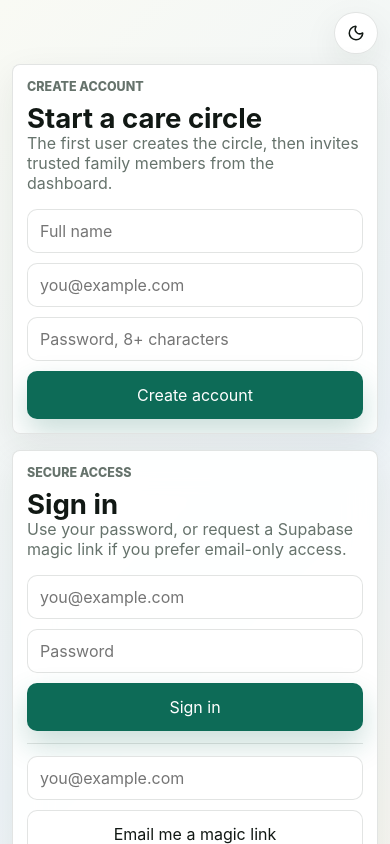
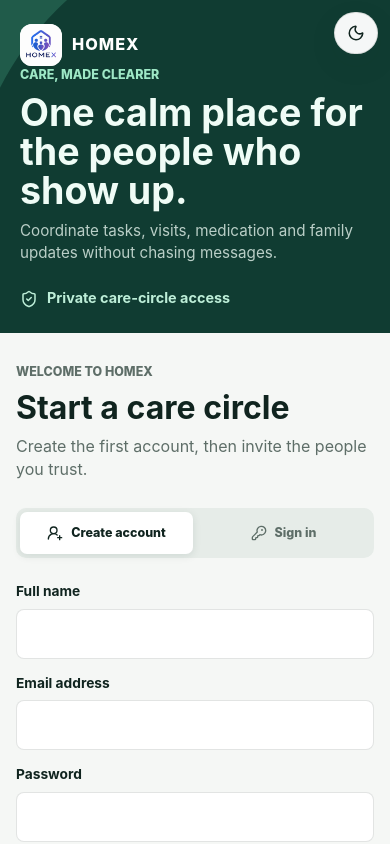
Before and after one commit to bernieboy0001/STARTHOMEX, a Next.js app: page /sign-in in a window 390 px wide. Shown: the top 844 px of the page. Built offline with nearby package versions, Linux system fonts and the light colour scheme; no server answers.

Commit message:
Refresh HOMEX with HCI-focused product design

```diff
--- a/app/globals.css
+++ b/app/globals.css
@@ -1,19 +1,19 @@
 :root {
-  --ink: #111814;
-  --muted: #66736c;
-  --paper: #fbfbf7;
-  --surface: rgba(255, 255, 255, 0.94);
+  --ink: #10241f;
+  --muted: #5e6e68;
+  --paper: #f5f7f5;
+  --surface: rgba(255, 255, 255, 0.96);
   --surface-solid: #ffffff;
   --line: rgba(31, 48, 40, 0.13);
-  --green: #0d6b57;
-  --green-soft: #dff5e7;
-  --blue: #315fbc;
+  --green: #08715b;
+  --green-soft: #d9f3e8;
+  --blue: #2f5fc4;
   --coral: #e36d4f;
   --gold: #f5c85b;
-  --shadow: 0 12px 36px rgba(20, 32, 27, 0.08);
+  --shadow: 0 10px 30px rgba(20, 45, 36, 0.08);
   --field: #ffffff;
   --rail: rgba(251, 251, 247, 0.92);
-  --main-bg: linear-gradient(135deg, #f9faf4, #eef4f8 58%, #faf7ef);
+  --main-bg: #f5f7f5;
   color-scheme: light;
 }
 
@@ -47,6 +47,7 @@ body {
   color: var(--ink);
   background: var(--paper);
   font-family: Inter, ui-sans-serif, system-ui, -apple-system, BlinkMacSystemFont, "Segoe UI", sans-serif;
+  line-height: 1.45;
 }
 
 a { color: inherit; text-decoration: none; }
@@ -111,7 +112,7 @@ button { cursor: pointer; }
   height: 100vh;
   display: flex;
   flex-direction: column;
-  padding: 18px;
+  padding: 20px 16px 16px;
   border-right: 1px solid var(--line);
   background: var(--rail);
   backdrop-filter: blur(18px);
@@ -127,8 +128,8 @@ button { cursor: pointer; }
 
 .app-nav {
   display: grid;
-  gap: 6px;
-  margin-top: 18px;
+  gap: 3px;
+  margin-top: 22px;
 }
 
 .app-nav a,
@@ -137,8 +138,8 @@ button { cursor: pointer; }
   align-items: center;
   gap: 10px;
   min-width: 0;
-  min-height: 42px;
-  padding: 10px 12px;
+  min-height: 44px;
+  padding: 11px 12px;
   border-radius: 10px;
   color: var(--muted);
 }
@@ -148,6 +149,17 @@ button { cursor: pointer; }
   color: var(--ink);
   background: var(--green-soft);
 }
+
+.nav-section-label {
+  margin: 8px 10px 7px;
+  color: var(--muted);
+  font-size: 0.7rem;
+  font-weight: 800;
+  letter-spacing: 0;
+  text-transform: uppercase;
+}
+
+.nav-section-spaced { margin-top: 20px; }
 
 .app-sign-out {
   display: flex;
@@ -198,7 +210,7 @@ button { cursor: pointer; }
   display: flex;
   align-items: center;
   gap: 12px;
-  margin-bottom: 34px;
+  margin-bottom: 30px;
 }
 
 .theme-toggle {
@@ -285,7 +297,7 @@ button { cursor: pointer; }
 
 .main {
   min-width: 0;
-  padding: 30px;
+  padding: 34px;
   background: var(--main-bg);
 }
 
@@ -377,6 +389,10 @@ h1 {
   gap: 12px;
   margin-top: 24px;
 }
+
+.auth-page { min-height: 100svh; background: var(--paper); }
+.auth-page > .top-tools { position: fixed; z-index: 4; top: 20px; right: 24px; width: auto; margin: 0; }
+.auth-page > .notice { position: fixed; z-index: 5; top: 84px; right: 24px; width: min(440px, calc(100vw - 48px)); margin: 0; box-shadow: var(--shadow); }
 
 .button-row,
 .stack {
@@ -470,10 +486,9 @@ h2 {
   border-radius: 8px;
   background: var(--surface);
   box-shadow: var(--shadow);
-  backdrop-filter: blur(18px);
 }
 
-.metric, .panel, .card { padding: 20px; }
+.metric, .panel, .card { padding: 22px; }
 
 .metric span, .card span, .row span { color: var(--muted); }
 .metric strong { display: block; margin-top: 8px; font-size: 1.45rem; }
@@ -488,7 +503,7 @@ h2 {
 .rows { display: grid; gap: 10px; }
 
 .row {
-  padding: 15px;
+  padding: 16px;
   border: 1px solid var(--line);
   border-radius: 8px;
   background: var(--surface);
@@ -664,13 +679,41 @@ input, select, textarea {
   width: 100%;
   min-height: 44px;
   padding: 10px 12px;
-  border-radius: 10px;
+  border-radius: 8px;
   border: 1px solid var(--line);
   color: var(--ink);
   background: var(--field);
 }
 
 textarea { min-height: 110px; resize: vertical; }
+
+.form label { display: grid; gap: 7px; color: var(--ink); font-size: 0.86rem; font-weight: 750; }
+.form-hint { margin: -2px 0 2px; color: var(--muted); font-size: 0.82rem; }
+
+.auth-workspace { min-height: 100svh; display: grid; grid-template-columns: minmax(360px, 0.95fr) minmax(460px, 1.05fr); background: var(--paper); }
+.auth-aside { position: relative; display: flex; flex-direction: column; justify-content: space-between; min-height: 100%; padding: 44px clamp(34px, 6vw, 88px); color: #effcf6; background: #103c32; overflow: hidden; }
+.auth-aside::after { content: ""; position: absolute; width: 620px; height: 620px; right: -270px; bottom: -280px; border: 74px solid rgba(105, 231, 185, 0.18); border-radius: 50%; }
+.auth-aside > * { position: relative; z-index: 1; }
+.auth-brand { display: inline-flex; align-items: center; gap: 10px; width: fit-content; color: white; font-size: 1.02rem; font-weight: 850; letter-spacing: 0.06em; }
+.auth-brand img { width: 42px; height: 42px; border-radius: 12px; background: white; object-fit: contain; }
+.auth-aside h1 { max-width: 580px; margin: 12px 0 18px; font-size: clamp(2.9rem, 5.4vw, 5.7rem); line-height: 0.98; }
+.auth-aside .eyebrow { color: #9ee8c6; }
+.auth-aside p:not(.eyebrow) { max-width: 480px; margin-bottom: 0; color: rgba(239, 252, 246, 0.76); font-size: 1.1rem; }
+.auth-reassurance { display: flex; align-items: center; gap: 9px; color: #bdeed8; font-size: 0.9rem; font-weight: 700; }
+.auth-card { width: min(510px, calc(100% - 48px)); align-self: center; justify-self: center; padding: 24px 0; }
+.auth-card-head { margin-bottom: 26px; }
+.auth-card h2 { margin: 6px 0 10px; font-size: clamp(2rem, 3vw, 2.8rem); }
+.auth-switch { display: grid; grid-template-columns: 1fr 1fr; gap: 4px; padding: 4px; margin-bottom: 24px; border-radius: 10px; background: #e6ece8; }
+.auth-switch button { min-height: 42px; display: inline-flex; align-items: center; justify-content: center; gap: 8px; border: 0; border-radius: 7px; color: var(--muted); background: transparent; font-weight: 800; }
+.auth-switch button.is-active { color: var(--ink); background: var(--surface-solid); box-shadow: 0 2px 9px rgba(14, 45, 35, 0.1); }
+.auth-form { gap: 15px; }
+.auth-form input, .magic-access input { min-height: 50px; }
+.auth-submit { width: 100%; min-height: 52px; gap: 9px; }
+.auth-form-stack { display: grid; gap: 16px; }
+.magic-access { display: grid; grid-template-columns: 1fr auto; gap: 9px; align-items: center; padding: 16px; border: 1px solid var(--line); border-radius: 10px; background: rgba(8, 113, 91, 0.04); }
+.magic-access span { grid-column: 1 / -1; color: var(--muted); font-size: 0.86rem; font-weight: 700; }
+.magic-access .ghost { width: auto; min-height: 50px; white-space: nowrap; }
+.auth-footnote { margin: 22px 0 0; color: var(--muted); font-size: 0.86rem; }
 
 @media (max-width: 980px) {
   .shell { grid-template-columns: 1fr; }
@@ -710,6 +753,10 @@ textarea { min-height: 110px; resize: vertical; }
   .main { padding: 18px; }
   .grid-4, .grid-2 { grid-template-columns: 1fr; }
   .auth-grid { grid-template-columns: 1fr; margin: 0 auto; }
+  .auth-workspace { grid-template-columns: 1fr; }
+  .auth-aside { min-height: 300px; padding: 32px 28px; }
+  .auth-aside h1 { max-width: 650px; font-size: clamp(2.5rem, 8vw, 4.4rem); }
+  .auth-card { width: min(560px, calc(100% - 48px)); padding: 42px 0 56px; }
   .split-row { align-items: flex-start; flex-direction: column; }
   .hero-content { padding: 34px 20px 180px; }
   h1 { font-size: 3.4rem; }
@@ -961,6 +1008,17 @@ input[type="time"]::-webkit-datetime-edit-minute-field {
   .panel, .metric, .card {
     padding: 14px;
   }
+  .auth-page > .top-tools { top: 12px; right: 12px; }
+  .auth-page > .notice { top: 68px; right: 12px; width: calc(100vw - 24px); }
+  .auth-aside { min-height: 270px; padding: 24px 20px; }
+  .auth-aside h1 { margin: 8px 0 10px; font-size: 2.35rem; line-height: 1.03; }
+  .auth-aside p:not(.eyebrow) { font-size: 0.95rem; }
+  .auth-reassurance { margin-top: 24px; }
+  .auth-card { width: calc(100% - 32px); padding: 30px 0 46px; }
+  .auth-card h2 { font-size: 2rem; }
+  .auth-switch button { font-size: 0.78rem; }
+  .magic-access { grid-template-columns: 1fr; }
+  .magic-access .ghost { width: 100%; }
   .panel {
     overflow: hidden;
   }
--- a/app/sign-in/page.tsx
+++ b/app/sign-in/page.tsx
@@ -6,7 +6,7 @@ export default async function SignInPage({ searchParams }: { searchParams?: Prom
   const demo = !process.env.NEXT_PUBLIC_SUPABASE_URL || !process.env.NEXT_PUBLIC_SUPABASE_ANON_KEY;
 
   return (
-    <main className="main">
+    <main className="auth-page">
       <div className="top-tools">
         <ThemeToggle />
       </div>
--- a/components/auth-forms.tsx
+++ b/components/auth-forms.tsx
@@ -1,38 +1,55 @@
+"use client";
+
 import Link from "next/link";
+import { ArrowRight, KeyRound, ShieldCheck, UserRoundPlus } from "lucide-react";
+import { useState } from "react";
 
 export function AuthForms({ disabled }: { disabled: boolean }) {
+  const [mode, setMode] = useState<"sign-up" | "sign-in">("sign-up");
+
   return (
-    <section className="auth-grid">
-      <article className="panel">
-        <p className="eyebrow">Create account</p>
-        <h2>Start a care circle</h2>
-        <p className="muted">The first user creates the circle, then invites trusted family members from the dashboard.</p>
-        <form className="form" action="/auth/password" method="post">
+    <section className="auth-workspace">
+      <aside className="auth-aside">
+        <Link href="/" className="auth-brand"><img src="/homex-logo.png" alt="HOMEX" /><span>HOMEX</span></Link>
+        <div>
+          <p className="eyebrow">Care, made clearer</p>
+          <h1>One calm place for the people who show up.</h1>
+          <p>Coordinate tasks, visits, medication and family updates without chasing messages.</p>
+        </div>
+        <div className="auth-reassurance"><ShieldCheck size={18} /><span>Private care-circle access</span></div>
+      </aside>
+      <article className="auth-card">
+        <div className="auth-card-head">
+          <p className="eyebrow">Welcome to HOMEX</p>
+          <h2>{mode === "sign-up" ? "Start a care circle" : "Welcome back"}</h2>
+          <p className="muted">{mode === "sign-up" ? "Create the first account, then invite the people you trust." : "Sign in to continue caring together."}</p>
+        </div>
+        <div className="auth-switch" role="tablist" aria-label="Account access">
+          <button type="button" className={mode === "sign-up" ? "is-active" : ""} onClick={() => setMode("sign-up")}><UserRoundPlus size={16} />Create account</button>
+          <button type="button" className={mode === "sign-in" ? "is-active" : ""} onClick={() => setMode("sign-in")}><KeyRound size={16} />Sign in</button>
+        </div>
+        {mode === "sign-up" ? <form className="form auth-form" action="/auth/password" method="post">
           <input type="hidden" name="mode" value="sign-up" />
-          <input name="fullName" placeholder="Full name" required disabled={disabled} />
-          <input name="email" type="email" placeholder="you@example.com" required disabled={disabled} />
-          <input name="password" type="password" placeholder="Password, 8+ characters" minLength={8} required disabled={disabled} />
-          <button className="button" type="submit" disabled={disabled}>Create account</button>
-        </form>
-      </article>
-
-      <article className="panel">
-        <p className="eyebrow">Secure access</p>
-        <h2>Sign in</h2>
-        <p className="muted">Use your password, or request a Supabase magic link if you prefer email-only access.</p>
-        <form className="form" action="/auth/password" method="post">
-          <input type="hidden" name="mode" value="sign-in" />
-          <input name="email" type="email" placeholder="you@example.com" required disabled={disabled} />
-          <input name="password" type="password" placeholder="Password" minLength={8} required disabled={disabled} />
-          <button className="button" type="submit" disabled={disabled}>Sign in</button>
-        </form>
-        <form className="form compact-form" action="/auth/magic-link" method="post">
-          <input type="hidden" name="next" value="/dashboard" />
-          <input name="email" type="email" placeholder="you@example.com" required disabled={disabled} />
-          <button className="ghost" type="submit" disabled={disabled}>Email me a magic link</button>
-        </form>
-        <p className="muted small-copy">Joining a family circle? Open the invite link your family lead shared.</p>
-        <Link className="ghost" href="/">Back home</Link>
+          <label>Full name<input name="fullName" autoComplete="name" required disabled={disabled} /></label>
+          <label>Email address<input name="email" type="email" autoComplete="email" required disabled={disabled} /></label>
+          <label>Password<input name="password" type="password" autoComplete="new-password" minLength={8} required disabled={disabled} /></label>
+          <p className="form-hint">Use at least 8 characters. We will ask you to confirm your email.</p>
+          <button className="button auth-submit" type="submit" disabled={disabled}>Create secure account <ArrowRight size={18} /></button>
+        </form> : <div className="auth-form-stack">
+          <form className="form auth-form" action="/auth/password" method="post">
+            <input type="hidden" name="mode" value="sign-in" />
+            <label>Email address<input name="email" type="email" autoComplete="email" required disabled={disabled} /></label>
+            <label>Password<input name="password" type="password" autoComplete="current-password" minLength={8} required disabled={disabled} /></label>
+            <button className="button auth-submit" type="submit" disabled={disabled}>Sign in <ArrowRight size={18} /></button>
+          </form>
+          <form className="magic-access" action="/auth/magic-link" method="post">
+            <input type="hidden" name="next" value="/dashboard" />
+            <span>Prefer email-only access?</span>
+            <input name="email" type="email" placeholder="you@example.com" required disabled={disabled} />
+            <button className="ghost" type="submit" disabled={disabled}>Send a sign-in link</button>
+          </form>
+        </div>}
+        <p className="auth-footnote">Joining an existing circle? Open the invite link your family lead shared.</p>
       </article>
     </section>
   );
```
Also changed, not shown: app/dashboard/layout.tsx (+7 -1 lines).
